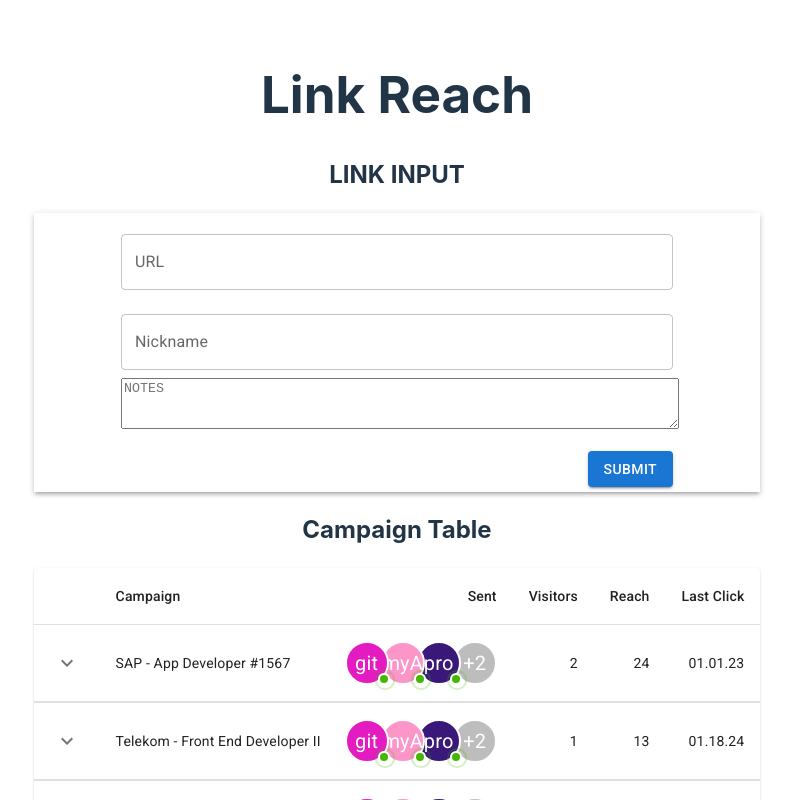
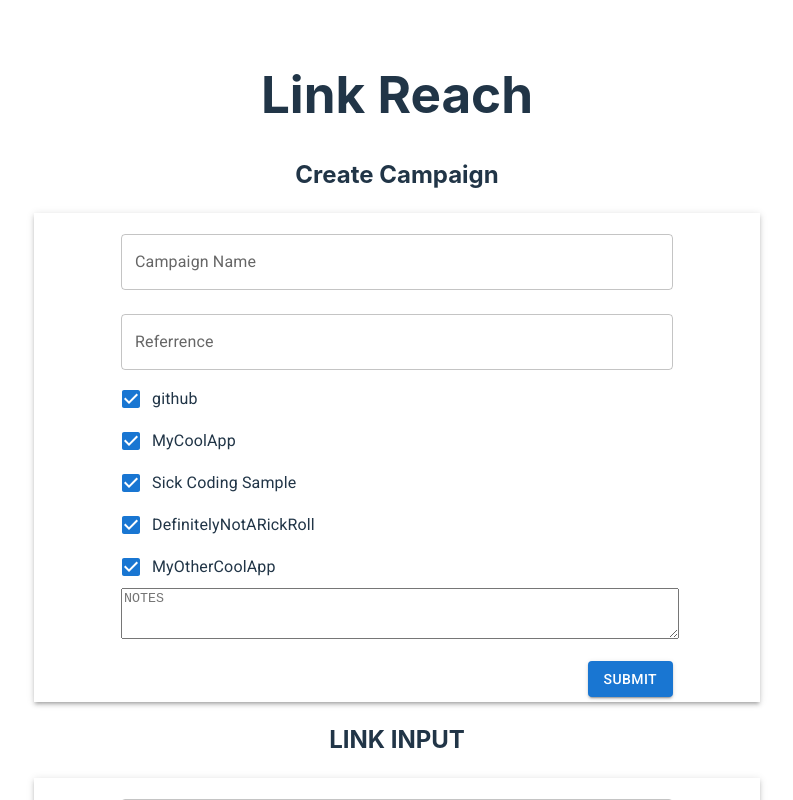
Before and after one commit to JasonSimms/linkreach-front, a React (Vite) app: page / in a window 1280 px wide. Shown: the top 800 px of the page, without its empty margins (243-1036 px from the left). Built offline with nearby package versions, Linux system fonts and the light colour scheme.

Commit message:
CreateCampaignForm built. Needs checkboxess on handleSubmit.

```diff
--- a/src/App.tsx
+++ b/src/App.tsx
@@ -1,7 +1,7 @@
 import * as React from "react";
 import "./App.css";
 import { StyledEngineProvider } from "@mui/material/styles";
-import {CampaignTable, LinkInputForm} from "./components";
+import {CampaignTable, CreateCampaignForm, LinkInputForm} from "./components";
 
 function App() {
   // const [count, setCount] = useState(0)
@@ -10,6 +10,8 @@ function App() {
     <React.StrictMode>
       <StyledEngineProvider injectFirst>
         <h1>Link Reach</h1>
+        <h2>Create Campaign</h2>
+        <CreateCampaignForm />
         <h2>LINK INPUT</h2>
         <LinkInputForm />
         <h2>Campaign Table</h2>
--- /dev/null
+++ b/src/components/CreateCampaignForm/CreateCampaignForm.tsx
@@ -0,0 +1,84 @@
+//components/CreateCampaignForm/CreateCampaignForm.tsx
+
+/*
+* User provides a name or other tracking data and tags to generate unqiue links for use in a campaign.
+* This is a simple form that takes in a name but is optional, and selects links
+*
+*/
+
+import React from "react";
+import {
+  Container,
+  TextField,
+  Button,
+  TextareaAutosize,
+  Box,
+  FormGroup, FormControlLabel
+} from "@mui/material";
+import Checkbox from '@mui/material/Checkbox';
+
+//LINKS come from User profile
+const myLinks = ["github" , "MyCoolApp", "Sick Coding Sample", "DefinitelyNotARickRoll", "MyOtherCoolApp"];
+
+
+const CreateCampaignForm = () => {
+
+    const handleSubmit = (event: React.FormEvent<HTMLFormElement>) => {
+        event.preventDefault();
+        const data = new FormData(event.currentTarget);
+        console.log({
+            campaignName: data.get("campaignName"),
+            referrence: data.get("referrence"),
+            notes: data.get("notes"),
+        });
+
+        // Reset the form
+        event.currentTarget.reset();
+    };
+
+  return (
+    <Box sx={{ boxShadow: 3, padding: "5px" }}>
+      <Container maxWidth="sm">
+        <form onSubmit={handleSubmit}>
+          <TextField
+            label="Campaign Name"
+            name="campaignName"
+            variant="outlined"
+            fullWidth
+            margin="normal"
+          />
+          <TextField
+            name="referrence"
+            label="Referrence"
+            variant="outlined"
+            fullWidth
+            margin="normal"
+          />
+          <FormGroup>
+            {myLinks.map((link) => (
+               <FormControlLabel control={<Checkbox defaultChecked />} label={link} />
+            ))}
+          </FormGroup>
+          <TextareaAutosize
+            name="notes"
+            minRows={3}
+            placeholder="NOTES"
+            style={{ width: "100%", marginBottom: "16px" }}
+          />
+          <Box sx={{ display: "flex", justifyContent: "flex-end" }}>
+            <Button
+              type="submit"
+              variant="contained"
+              color="primary"
+              sx={{ position: "relative", bottom: "0", right: "0" }}
+            >
+              Submit
+            </Button>
+          </Box>
+        </form>
+      </Container>
+    </Box>
+  );
+};
+
+export default CreateCampaignForm;
--- /dev/null
+++ b/src/components/CreateCampaignForm/index.tsx
@@ -0,0 +1,3 @@
+import CreateCampaignForm from "./CreateCampaignForm";
+
+export {CreateCampaignForm}
--- a/src/components/index.tsx
+++ b/src/components/index.tsx
@@ -1,4 +1,5 @@
 import { CampaignTable } from "./CampaignTable";
 import { LinkInputForm } from "./LinkInputForm";
+import { CreateCampaignForm } from "./CreateCampaignForm";
 
-export { CampaignTable, LinkInputForm}
+export { CampaignTable, LinkInputForm, CreateCampaignForm}
```
